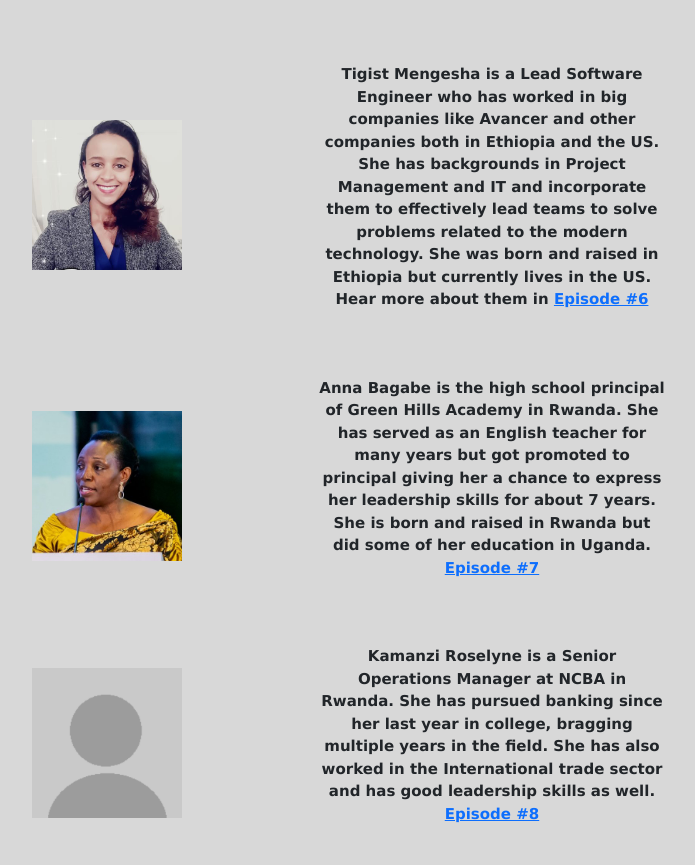
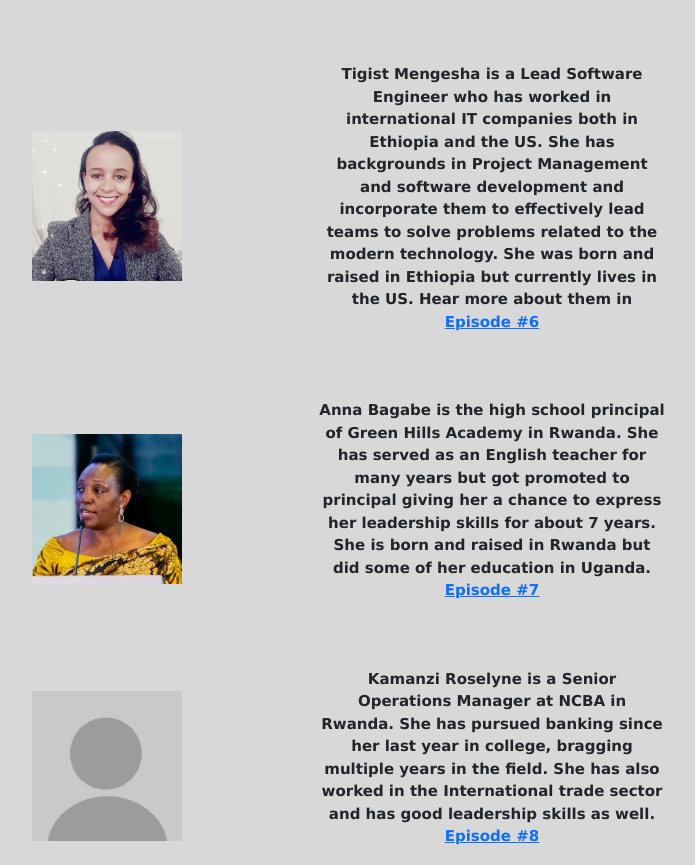
Before and after one commit to TigistM/GoFinal, a plain HTML site: page index.html in a window 1280 px wide. Shown: the part 8245-9110 px from the top of the page, without its empty margins (158-853 px from the left). Drawn offline with nearby package versions, Linux system fonts and the light colour scheme.

Commit message:
Update index.html

```diff
--- a/index.html
+++ b/index.html
@@ -646,9 +646,9 @@
               <p style="margin-left: 20px; margin-top: 50px">
                 <b>
                   Tigist Mengesha is a Lead Software Engineer who has worked in
-                  big companies like Avancer and other companies both in
+                  international IT companies both in
                   Ethiopia and the US. She has backgrounds in Project Management
-                  and IT and incorporate them to effectively lead teams to solve
+                  and software development and incorporate them to effectively lead teams to solve
                   problems related to the modern technology. She was born and
                   raised in Ethiopia but currently lives in the US. Hear more
                   about them in
```
